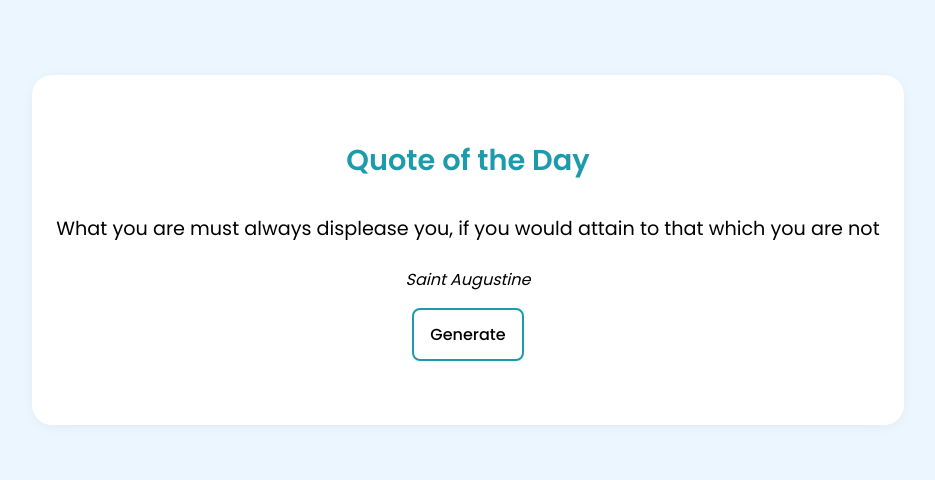
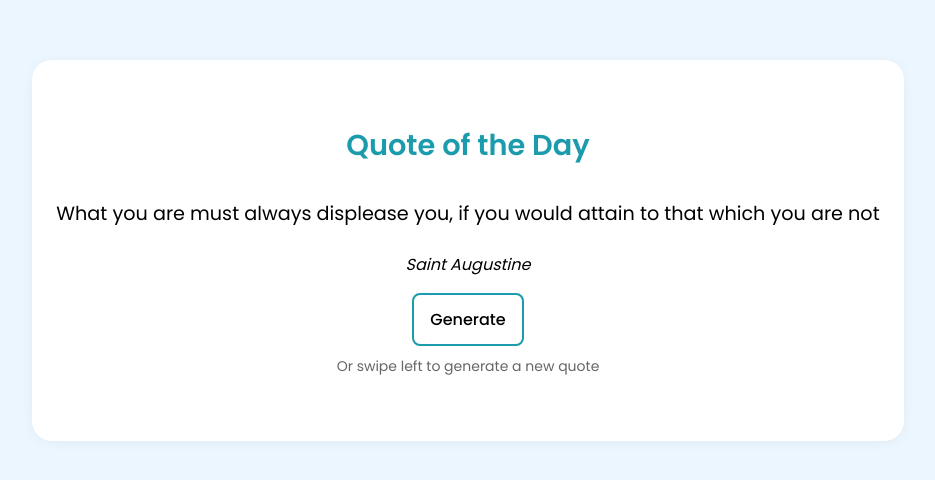
Before and after one commit to karts13/Techplement, a plain HTML site: page week1-tasks/index.html in a window 1280 px wide. Shown: the part 150-630 px from the top of the page, without its empty margins (172-1107 px from the left). Drawn offline with nearby package versions, Linux system fonts and the light colour scheme; no server answers.

Commit message:
Added Swipe functionality

```diff
--- a/week1-tasks/index.html
+++ b/week1-tasks/index.html
@@ -12,8 +12,10 @@
         <blockquote id = "quote">What you are must always displease you, if you would attain to that which you are not</blockquote>
         <cite id = "author">Saint Augustine</cite>
         <button id = "generate">Generate</button>
+        <p class="swipe">Or swipe left to generate a new quote</p>
     </div>
 
+    <script src="https://cdn.jsdelivr.net/npm/hammerjs@2.0.8/hammer.min.js"></script>
     <script src="script.js"></script>
 </body>
 </html>
--- a/week1-tasks/script.js
+++ b/week1-tasks/script.js
@@ -1,3 +1,4 @@
+document.addEventListener("DOMContentLoaded", function() {
     const quote = document.getElementById('quote'),
           author = document.getElementById('author'),
           generate = document.getElementById('generate');
@@ -17,3 +18,12 @@ function randomQuote() {
 
     randomQuote();
     generate.addEventListener('click', randomQuote);
+
+    // Add Hammer.js swipe detection
+    const quoteWrapper = document.querySelector('.quote-wrapper');
+    const hammer = new Hammer(quoteWrapper);
+
+    hammer.on('swipeleft swiperight', function() {
+        randomQuote();
+    });
+});
--- a/week1-tasks/styles.css
+++ b/week1-tasks/styles.css
@@ -39,6 +39,12 @@ body {
     box-shadow: 0px 2px 15px -5px rgba(0, 0, 0, 0.1);
 }
 
+.swipe {
+    font-size: 14px;
+    margin-top: 10px;
+    color: #666;
+}
+
 .quote-wrapper h2 {
     color: var(--first-color);
     margin-bottom: 0.5rem;
```
Lines whose indentation alone changed are shown as unchanged.
